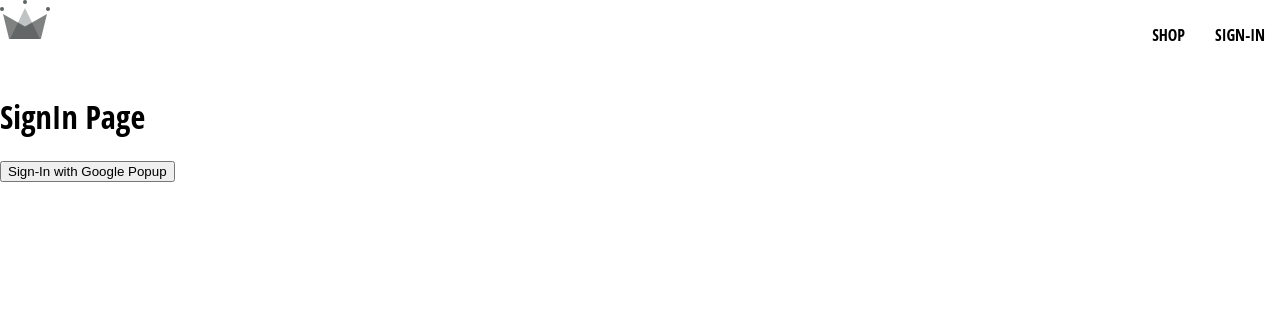
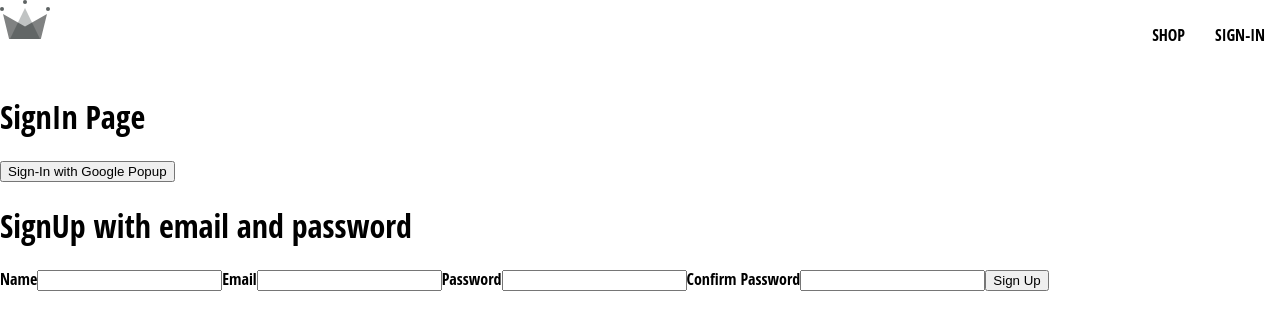
Before and after one commit to azshhh/reactjs-Capstone, a React (Create React App) app: page /sign-in in a window 1280 px wide. Shown: the top 330 px of the page. Built offline with nearby package versions, Linux system fonts and the light colour scheme; the HTML template or start-up script is replaced by a standard one.

Commit message:
SignUp Form setup

```diff
--- /dev/null
+++ b/src/components/sign-up-form/sign-up-form.component.jsx
@@ -0,0 +1,24 @@
+const SignUpForm = () => {
+  return (
+    <div>
+      <h1>SignUp with email and password</h1>
+      <form onSubmit={() => {}}>
+        <label>Name</label>
+        <input type="text" required />
+
+        <label>Email</label>
+        <input type="text" required />
+
+        <label>Password</label>
+        <input type="text" required />
+
+        <label>Confirm Password</label>
+        <input type="text" required />
+
+        <button type="subimit">Sign Up</button>
+      </form>
+    </div>
+  );
+};
+
+export default SignUpForm;
--- a/src/routes/sign-in/sign-in.component.jsx
+++ b/src/routes/sign-in/sign-in.component.jsx
@@ -1,3 +1,4 @@
+import SignUpForm from "../../components/sign-up-form/sign-up-form.component";
 import {
   createUserDocumentFromAuth,
   signInWithGooglePopup,
@@ -12,6 +13,7 @@
     <div>
       <h1>SignIn Page</h1>
       <button onClick={logGoogleUser}>Sign-In with Google Popup</button>
+      <SignUpForm />
     </div>
   );
 };
```
